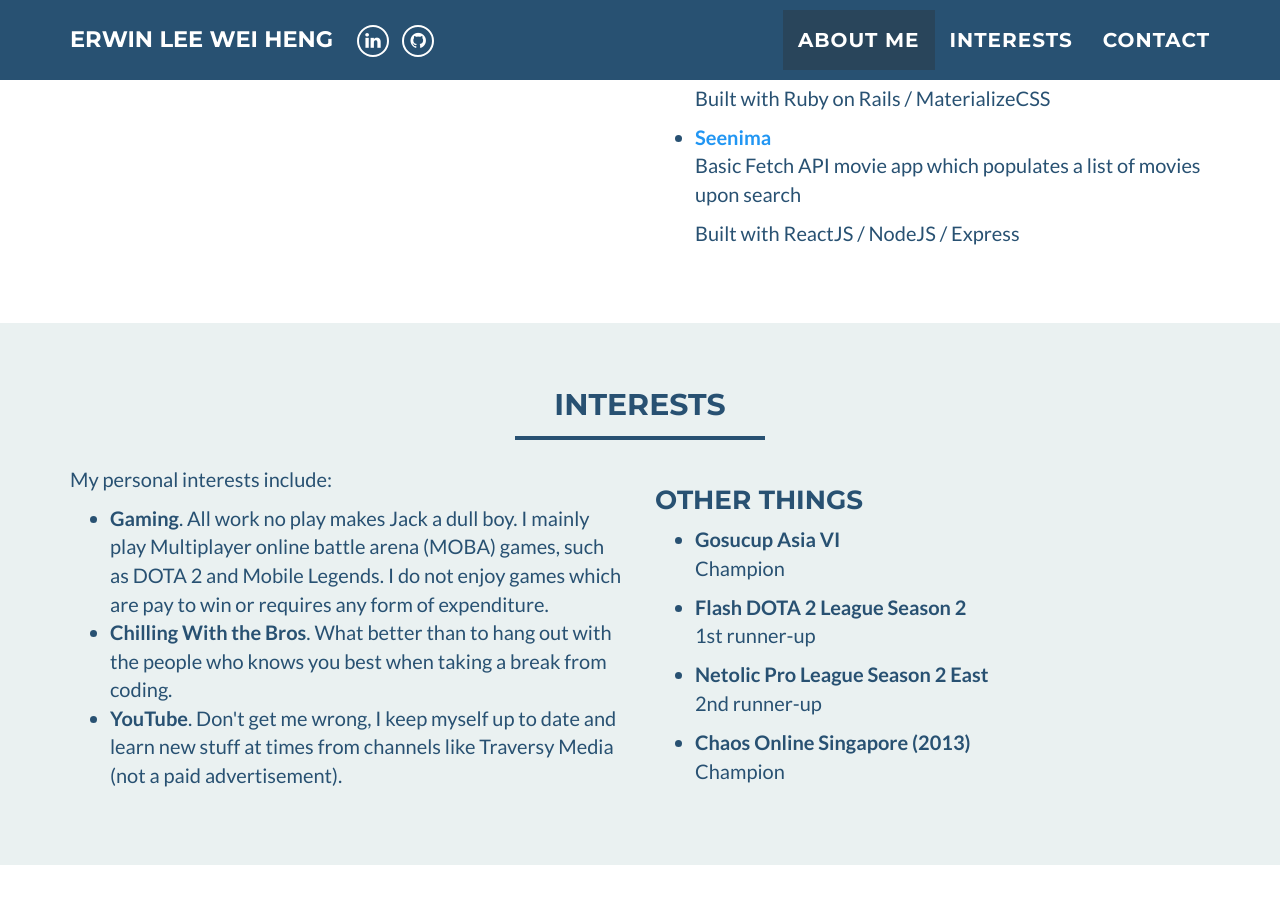
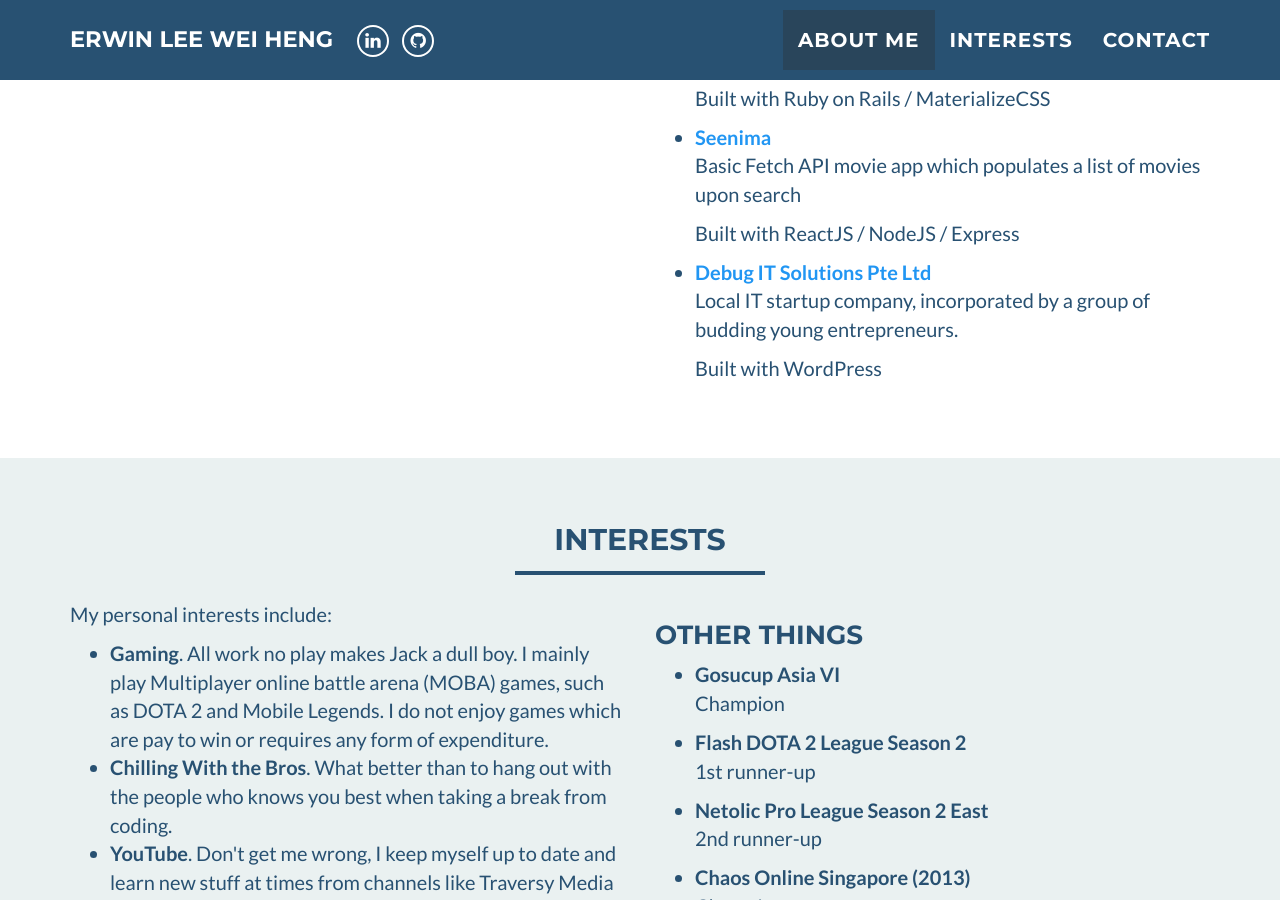
Before and after one commit to 1ung/grad-portfolio, a Jekyll site: the page built from index.html, in a window 1280 px wide and 900 px high, scrolled down 1088 px. Built offline with Jekyll 4.4.1, drawn with Linux system fonts in a browser that asks for light colours.

Commit message:
updated portfolio

```diff
--- a/_includes/about_me.html
+++ b/_includes/about_me.html
@@ -53,6 +53,13 @@
               </p>
               <p>Built with ReactJS / NodeJS / Express</p>
           </li>
+    			<li>
+              <a href="https://debug.sg"><b>Debug IT Solutions Pte Ltd</b></a>
+              <p>
+                Local IT startup company, incorporated by a group of budding young entrepreneurs.
+              </p>
+              <p>Built with WordPress</p>
+          </li>
 		    </ul>
 	    </div>
     </div>
```
